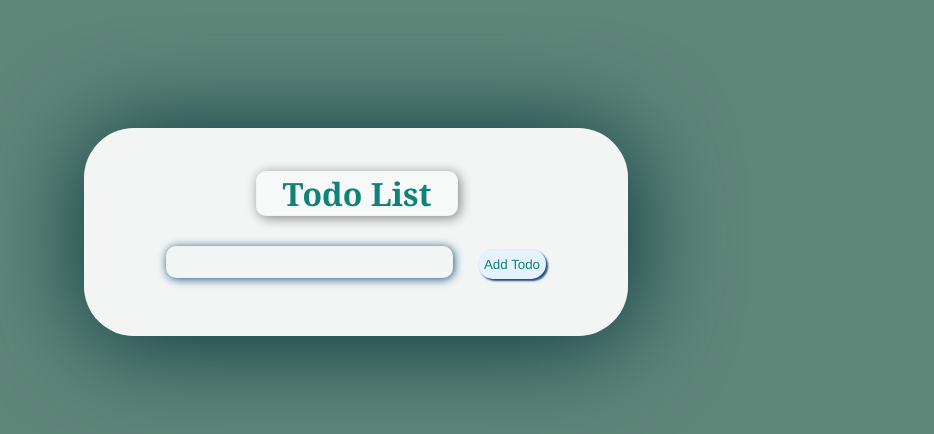
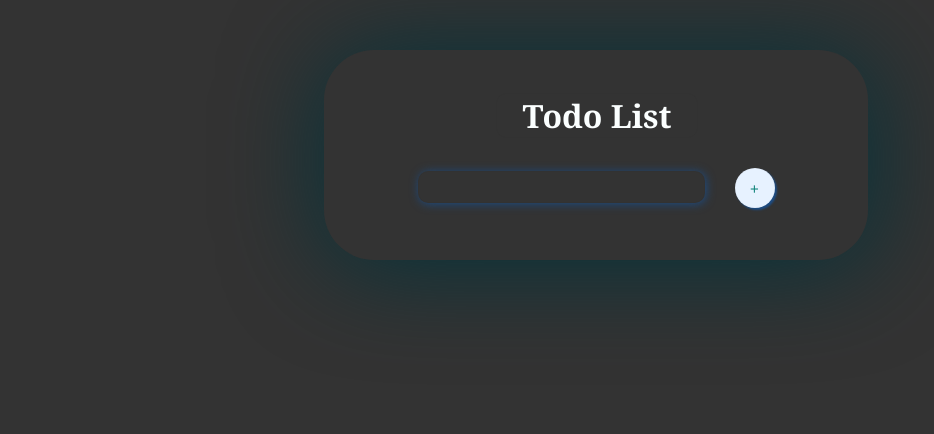
Before and after one commit to Netik9960/Todo, a React (Create React App) app: page / in a window 1280 px wide. Shown: the top 434 px of the page, without its empty margins (44-978 px from the left). Built offline with nearby package versions, Linux system fonts and the light colour scheme.

Commit message:
background

```diff
--- a/src/App.css
+++ b/src/App.css
@@ -1,9 +1,8 @@
 /* src/App.css */
 .App {
   box-shadow: 2px 5px 100px rgb(3, 51, 59);
-  display: flexbox;
-  background-color: rgba(255, 255, 255, 0.918);
-  margin: 10%;
+  background-color: #333;
+  margin-top: 50px;
   padding: 20px;
   text-align: center;
   border: 2px solid rgba(22, 12, 12, 0);
@@ -13,15 +12,15 @@
 }
 
 .App h1 {
-  box-shadow: 2px 2px 12px rgb(131, 131, 131);
-  color: rgb(15, 131, 121);
+  /* box-shadow: 2px 2px 12px rgb(131, 131, 131); */
+  color: rgb(251, 255, 255);
   position: relative;
   left: 150px;
   width: 200px;
   font-size: 2rem;
   /* text-shadow: 2px 2px 10px rgb(25, 71, 13); */
   font-family: 'Georgia', 'Times New Roman', Times, serif;
-  background-color: rgba(255, 255, 255, 0.418);
+  /* background-color: rgba(255, 255, 255, 0.418); */
   border: 1px solid rgba(39, 2, 2, 0.014);
   border-radius: 10px ;
 }
@@ -49,31 +48,39 @@
   transition: 0.5s;
 }
 .App button {
+  height: 40px;
+  width: 40px;
   box-shadow: 2px 2px 2px rgb(29, 76, 131);
   background-color: rgb(231, 242, 255);
-  height: 30px;
   display: flexbox;
   flex-direction: center;
   border: 1px solid rgba(39, 2, 2, 0.014);
-  border-radius: 15px;
-  margin-left: 15px;
-  margin-bottom: 5px;
+  border-radius: 500px;
+  margin-left: 20px;
   padding: 5px;
   /* background: #02020200; */
   font-family: 'Franklin Gothic Medium', 'Arial Narrow', Arial, sans-serif;
+  font-size: 15px;
   color: rgb(15, 131, 121);
 }
-#list{
-  margin: 20px;
-  padding: 50px;
+.list{
+  margin: 0px;
+  display: flex;
+  justify-content: center;
+  align-items: center;
+  align-content: center;
 }
 /* src/index.css */
 body {
   font-family: 'Arial', 'sans-serif';
-  background-color: #09422fa4;
+  /* background-image: url(wp.jpg); */
+  background-color: #333;
   margin: 0;
   padding: 0;
   font-size: 20px;
-
+  display: flex;
+  justify-content: center;
+  align-content: center;
+  align-items: center;
   color: rgb(15, 131, 121);
 }
--- a/src/components/TodoForm.js
+++ b/src/components/TodoForm.js
@@ -23,7 +23,7 @@ const TodoForm = ({ addTodo }) => {
   return (
     <form onSubmit={handleSubmit}>
       <input type="text" value={input} onChange={handleChange} />
-      <button type="submit">Add Todo</button>
+      <button type="submit"> + </button>
     </form>
   );
 };
--- a/src/components/TodoItem.js
+++ b/src/components/TodoItem.js
@@ -6,8 +6,8 @@ const TodoItem = ({ todo, toggleComplete, removeTodo }) => {
   return (
     <div style={{ textDecoration: todo.completed ? 'line-through' : '' }}>
       {todo.text}
-      <button onClick={() => toggleComplete(todo.id)}>Complete</button>
-      <button onClick={() => removeTodo(todo.id)}>Remove</button>
+      {/* <button onClick={() => toggleComplete(todo.id)}></button> */}
+      <button onClick={() => removeTodo(todo.id)}>DEL</button>
     </div>
   );
 };
```
Also changed, not shown: src/wp.jpg (added).
